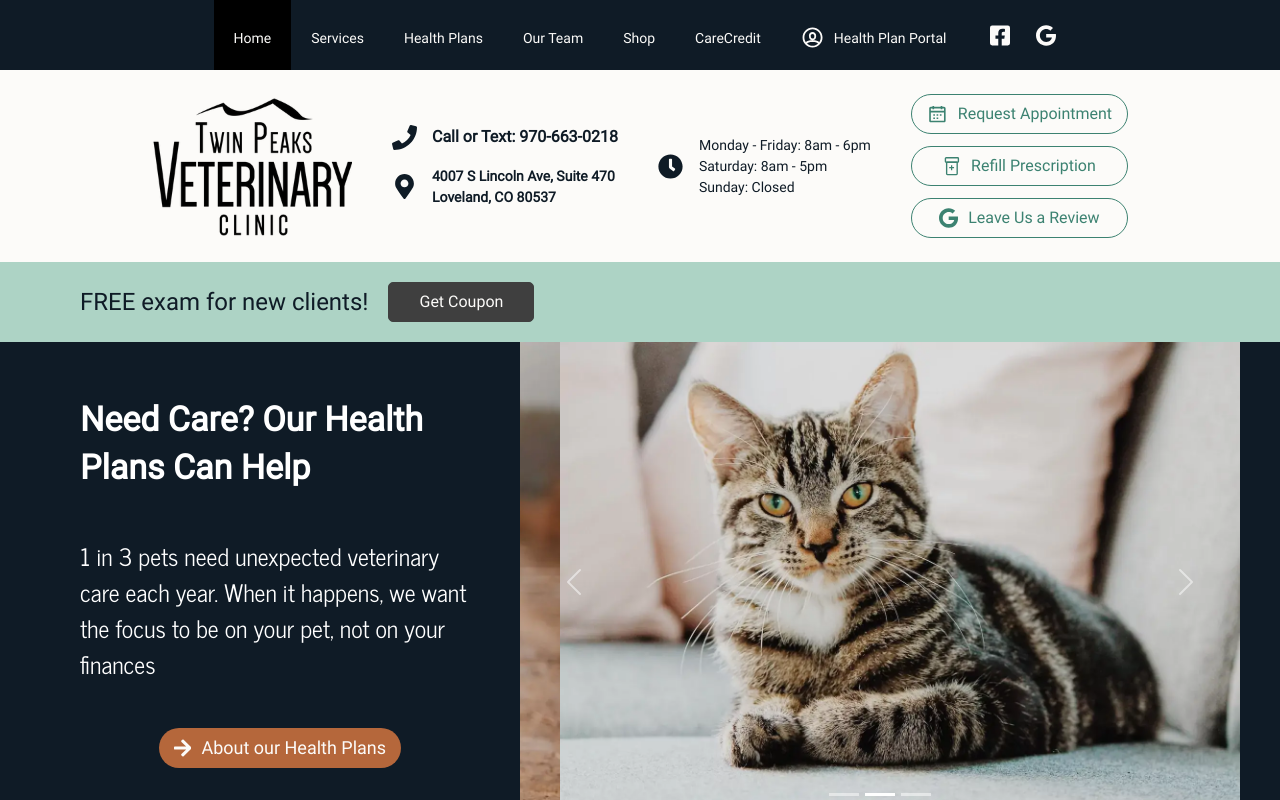
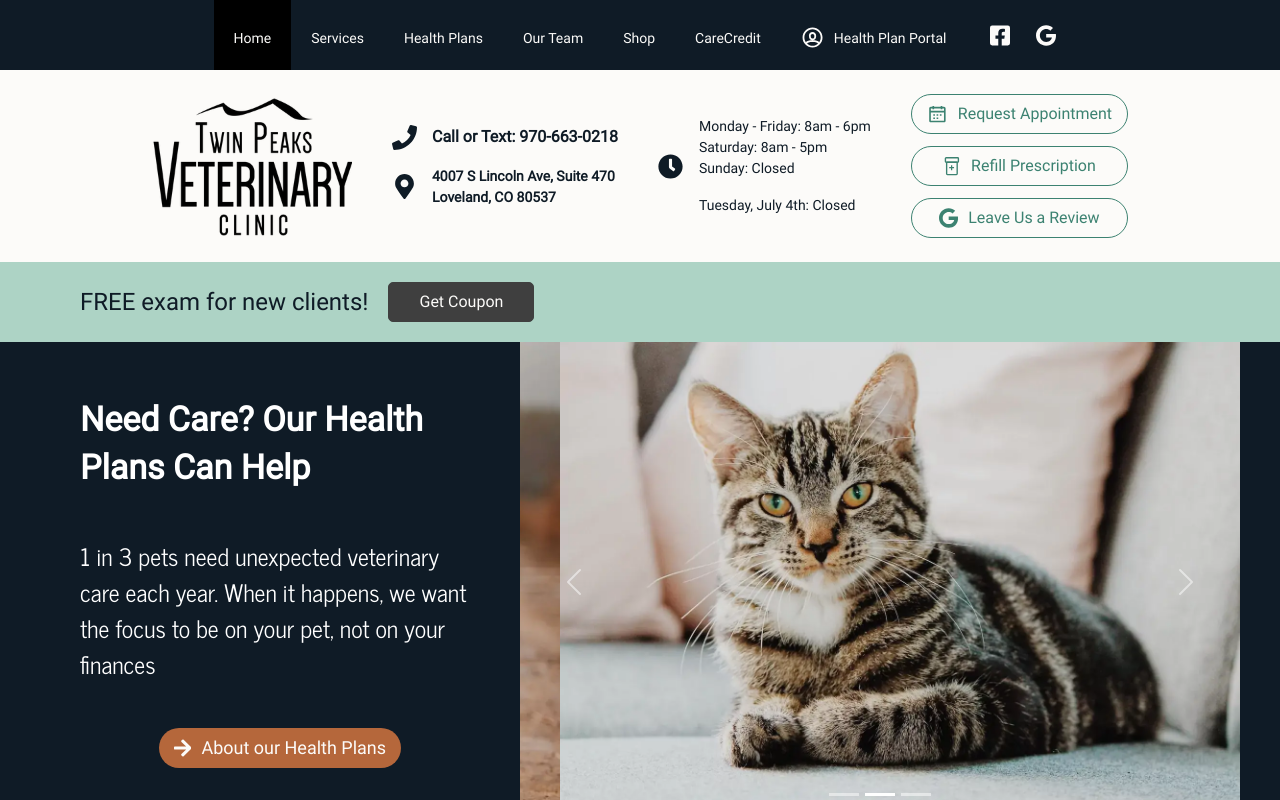
Before and after one commit to ergarner11/twin-peaks-website, a React (Create React App) app: page / in a window 1280 px wide. Built offline with nearby package versions, Linux system fonts and the light colour scheme; no server answers.

Commit message:
Update holiday hours

```diff
--- a/src/components/common/hours.jsx
+++ b/src/components/common/hours.jsx
@@ -27,6 +27,8 @@ function Hours({ darkmode, expanded }) {
           {!expanded && <p className={className}>Monday - Friday: 8am - 6pm</p>}
           <p className={className}>Saturday: 8am - 5pm</p>
           <p className={className}>Sunday: Closed</p>
+          <br />
+          <p className={className}>Tuesday, July 4th: Closed</p>
         </div>
       </div>
     </div>
```
